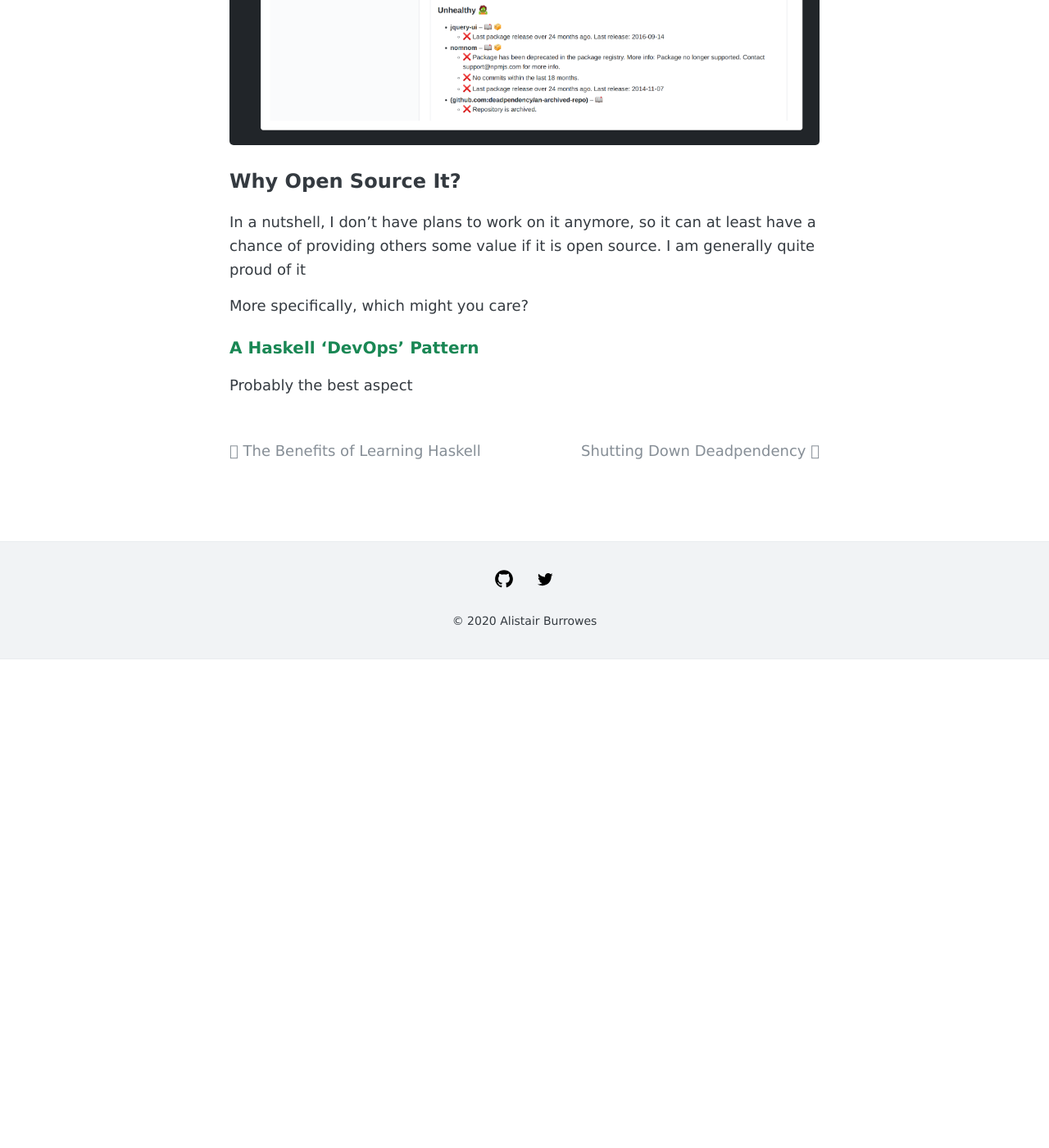
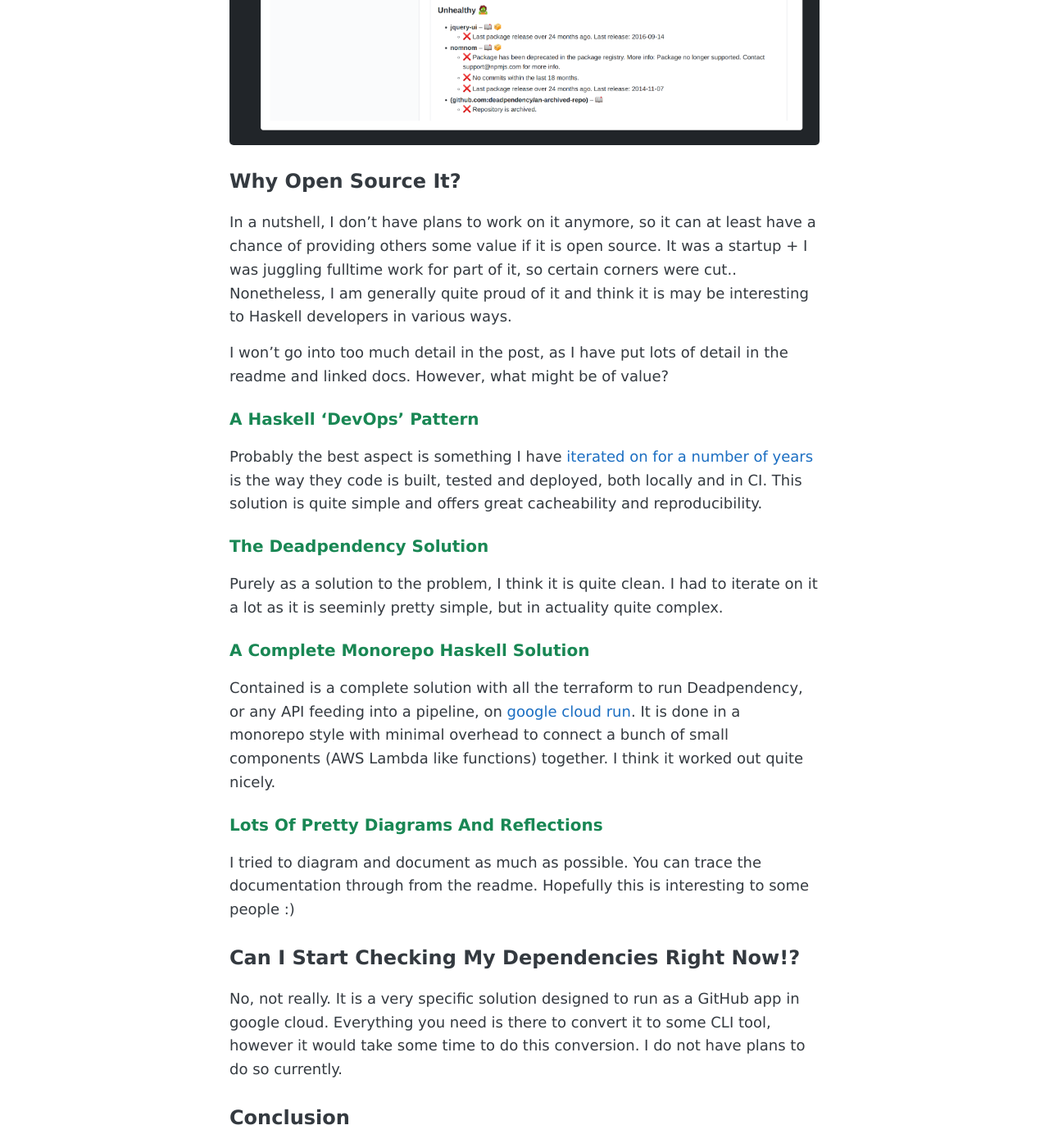
Before and after one commit to AlistairB/alistairb.github.io, a Jekyll site: the page built from _posts/2022-11-24-open-sourcing-deadpendency.md, in a window 1280 px wide and 1400 px high, scrolled down 1137 px. Shown: the whole window at 82% size. Built offline with Jekyll 4.4.1, drawn with Linux system fonts in a browser that asks for light colours; before the commit the page ends 1941 px from its top, so only the background shows below that.

Commit message:
Working on OS D

```diff
--- a/_posts/2022-11-24-open-sourcing-deadpendency.md
+++ b/_posts/2022-11-24-open-sourcing-deadpendency.md
@@ -22,10 +22,29 @@ tl;dr
 
 ## Why Open Source It?
 
-In a nutshell, I don't have plans to work on it anymore, so it can at least have a chance of providing others some value if it is open source. I am generally quite proud of it
+In a nutshell, I don't have plans to work on it anymore, so it can at least have a chance of providing others some value if it is open source. It was a startup + I was juggling fulltime work for part of it, so certain corners were cut.. Nonetheless, I am generally quite proud of it and think it is may be interesting to Haskell developers in various ways.
 
-More specifically, which might you care?
+I won't go into too much detail in the post, as I have put lots of detail in the readme and linked docs. However, what might be of value?
 
 ### A Haskell 'DevOps' Pattern
 
-Probably the best aspect
+Probably the best aspect is something I have [iterated on for a number of years](https://github.com/AlistairB/docker-stack-haskell) is the way they code is built, tested and deployed, both locally and in CI. This solution is quite simple and offers great cacheability and reproducibility.
+
+### The Deadpendency Solution
+
+Purely as a solution to the problem, I think it is quite clean. I had to iterate on it a lot as it is seeminly pretty simple, but in actuality quite complex.
+
+### A Complete Monorepo Haskell Solution
+
+Contained is a complete solution with all the terraform to run Deadpendency, or any API feeding into a pipeline, on [google cloud run](https://cloud.google.com/run). It is done in a monorepo style with minimal overhead to connect a bunch of small components (AWS Lambda like functions) together. I think it worked out quite nicely.
+
+
+### Lots Of Pretty Diagrams And Reflections
+
+I tried to diagram and document as much as possible. You can trace the documentation through from the readme. Hopefully this is interesting to some people :)
+
+## Can I Start Checking My Dependencies Right Now!?
+
+No, not really. It is a very specific solution designed to run as a GitHub app in google cloud. Everything you need is there to convert it to some CLI tool, however it would take some time to do this conversion. I do not have plans to do so currently.
+
+## Conclusion
```
